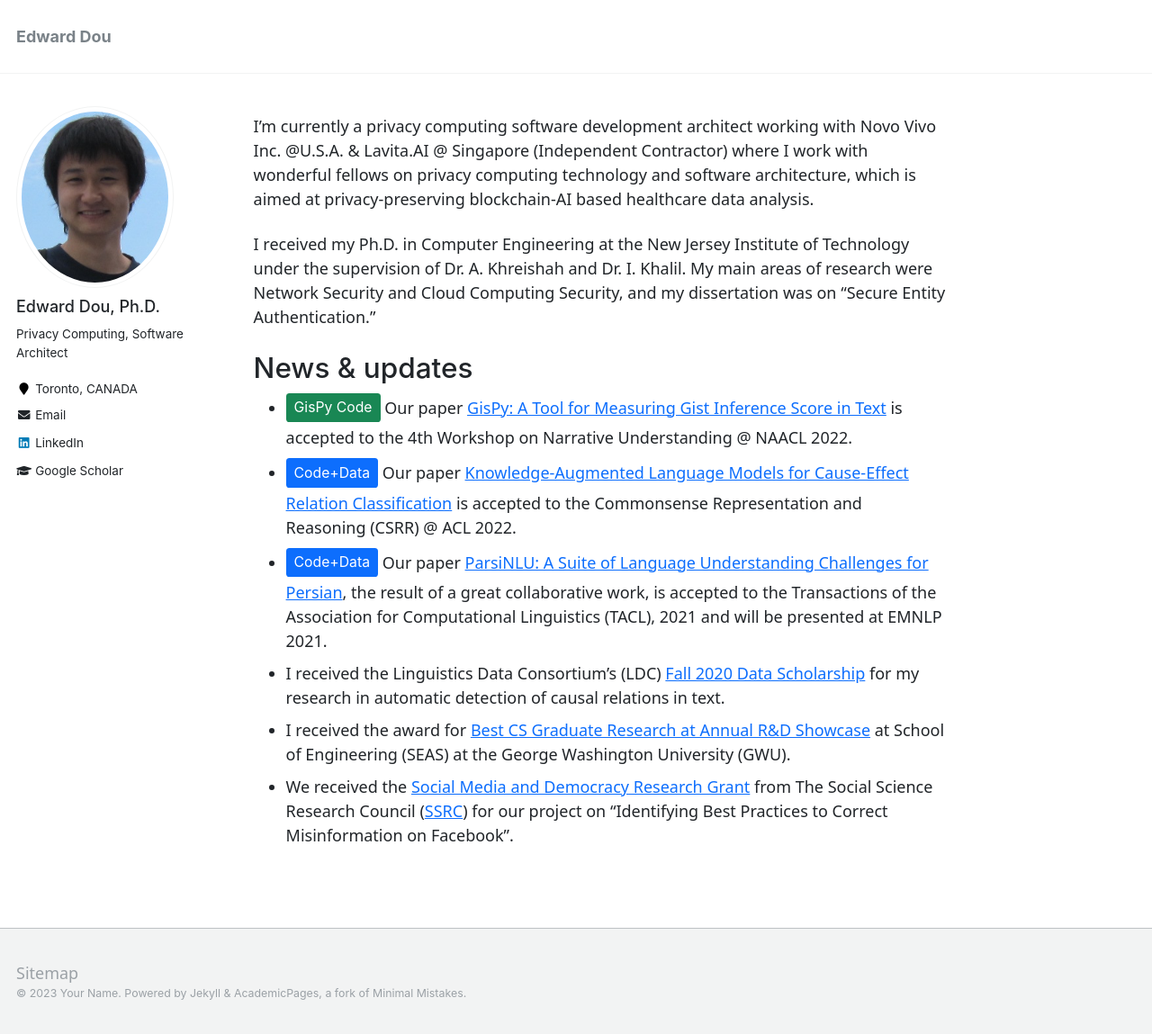
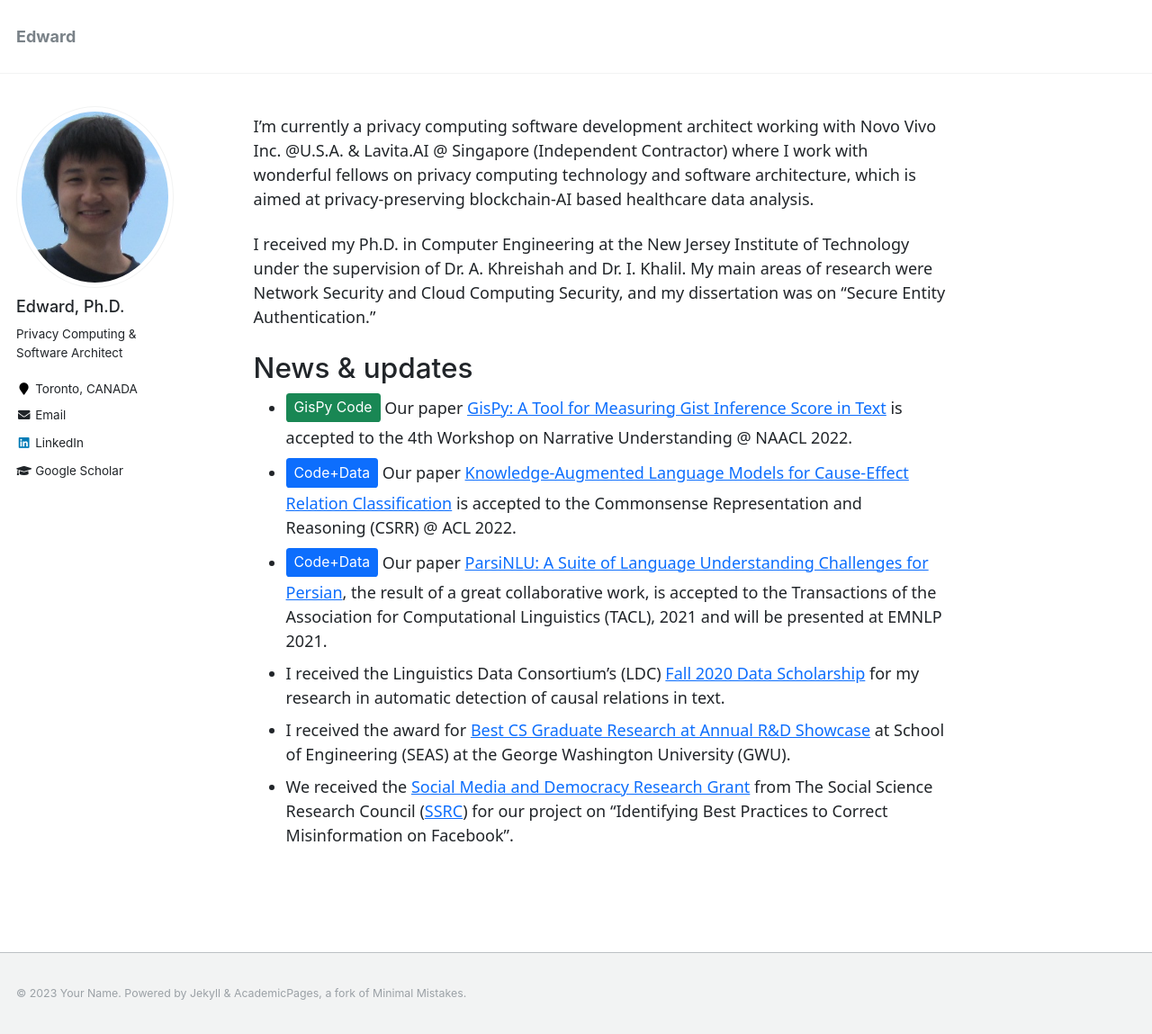
Before and after one commit to edwarddou2020/edwarddou2020.github.io, a Jekyll site: the page built from _pages/about.md, in a window 1280 px wide and 1149 px high. Shown: the whole window at 90% size. Built offline with Jekyll 4.4.1, drawn with Linux system fonts in a browser that asks for light colours.

Commit message:
author bio

```diff
--- a/_config.yml
+++ b/_config.yml
@@ -7,7 +7,7 @@
 
 # Site Settings
 locale: "en-US"
-title: "Edward Dou"
+title: "Edward"
 title_separator: "-"
 name: &name "Your Name"
 description: &description "personal description"
@@ -80,9 +80,9 @@ analytics:
 
 # Site Author
 author:
-  name: "Edward Dou, Ph.D."
+  name: "Edward, Ph.D."
   avatar: "edward.jpg"
-  bio: "Privacy Computing, Software Architect"
+  bio: "Privacy Computing & Software Architect"
   location: "Toronto, CANADA"
   employer:
   pubmed:
--- a/_data/authors.yml
+++ b/_data/authors.yml
@@ -1,7 +1,7 @@
 # Authors
 
 Name Name:
-  name: "Edward Dou"
+  name: "Edward"
   email: "edward@novovivo.io"
   bio: "Ph.D. in Computer Engineering"
   avatar: "edward.jpg"
--- a/_includes/footer/custom.html
+++ b/_includes/footer/custom.html
@@ -1,3 +1,2 @@
 <!-- start custom footer snippets -->
-<a href="/sitemap/">Sitemap</a>
 <!-- end custom footer snippets -->
```
